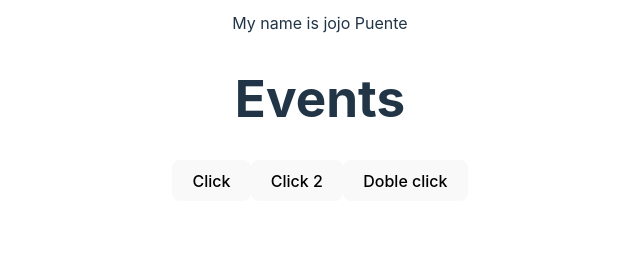
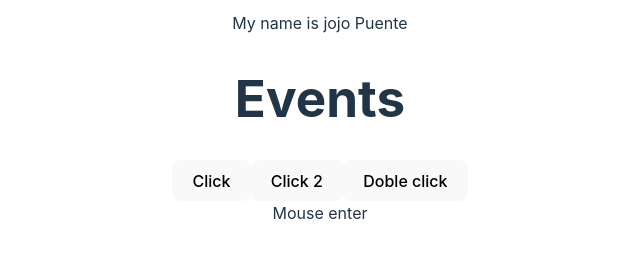
Before and after one commit to jazzielp/Curso-react, a React (Vite) app: page / in a window 1280 px wide. Shown: the part 582-836 px from the top of the page, without its empty margins (320-960 px from the left). Before the commit the page ends 815 px from the top, so only its background shows below. Built offline with nearby package versions, Linux system fonts and the light colour scheme.

Commit message:
Enter and exit event

```diff
--- a/src/EventsComponents.jsx
+++ b/src/EventsComponents.jsx
@@ -11,7 +11,10 @@ function EventsComponents() {
             <button onClick={handleClick}>Click 2</button>
             {/* Evento onDobleClick con una función anonima */}
             <button onDoubleClick={() => console.log('doble click')}>Doble click</button>
-        </div>
+            <div onMouseEnter={() => console.log('mouse enter')} onMouseLeave={() => console.log('mouse out')}>
+                Mouse enter
+            </div>
+        </div >
     )
 }
 
```
